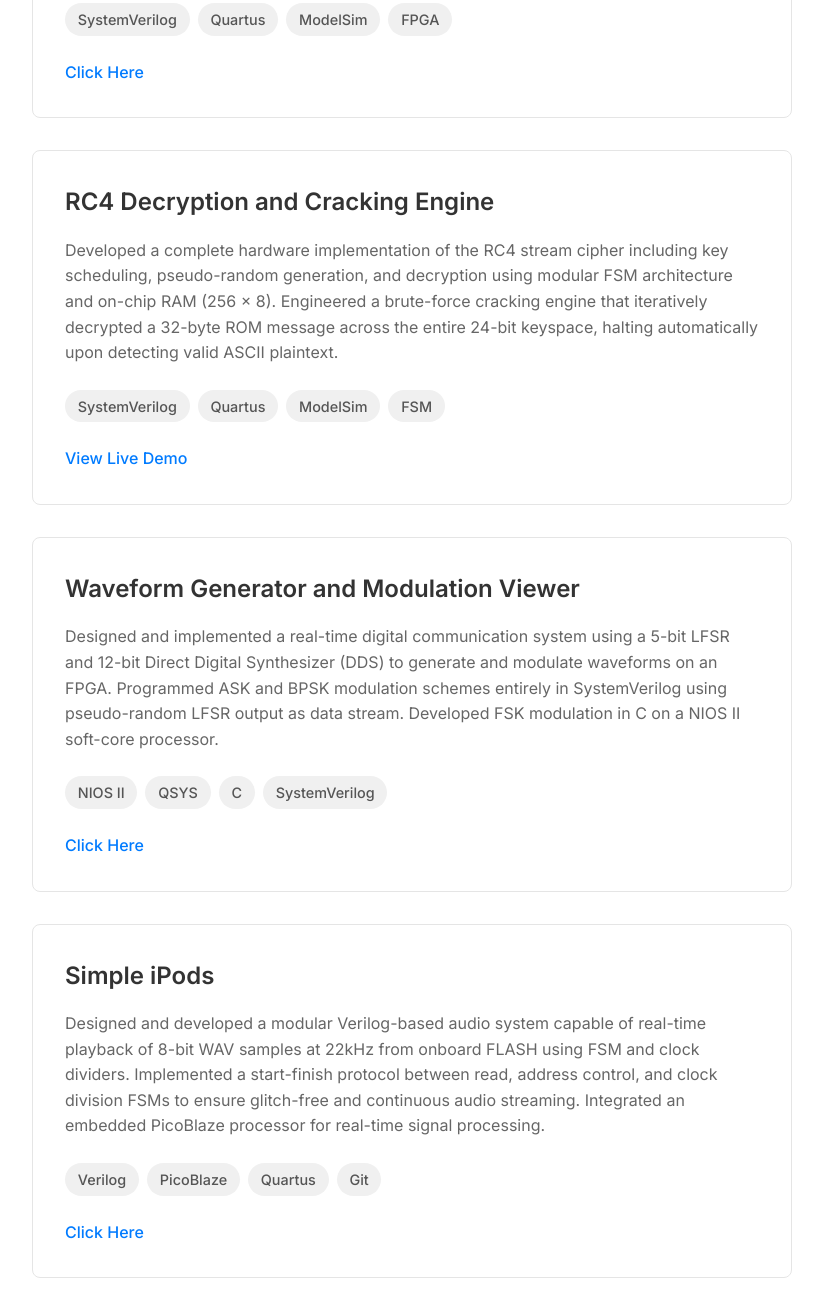
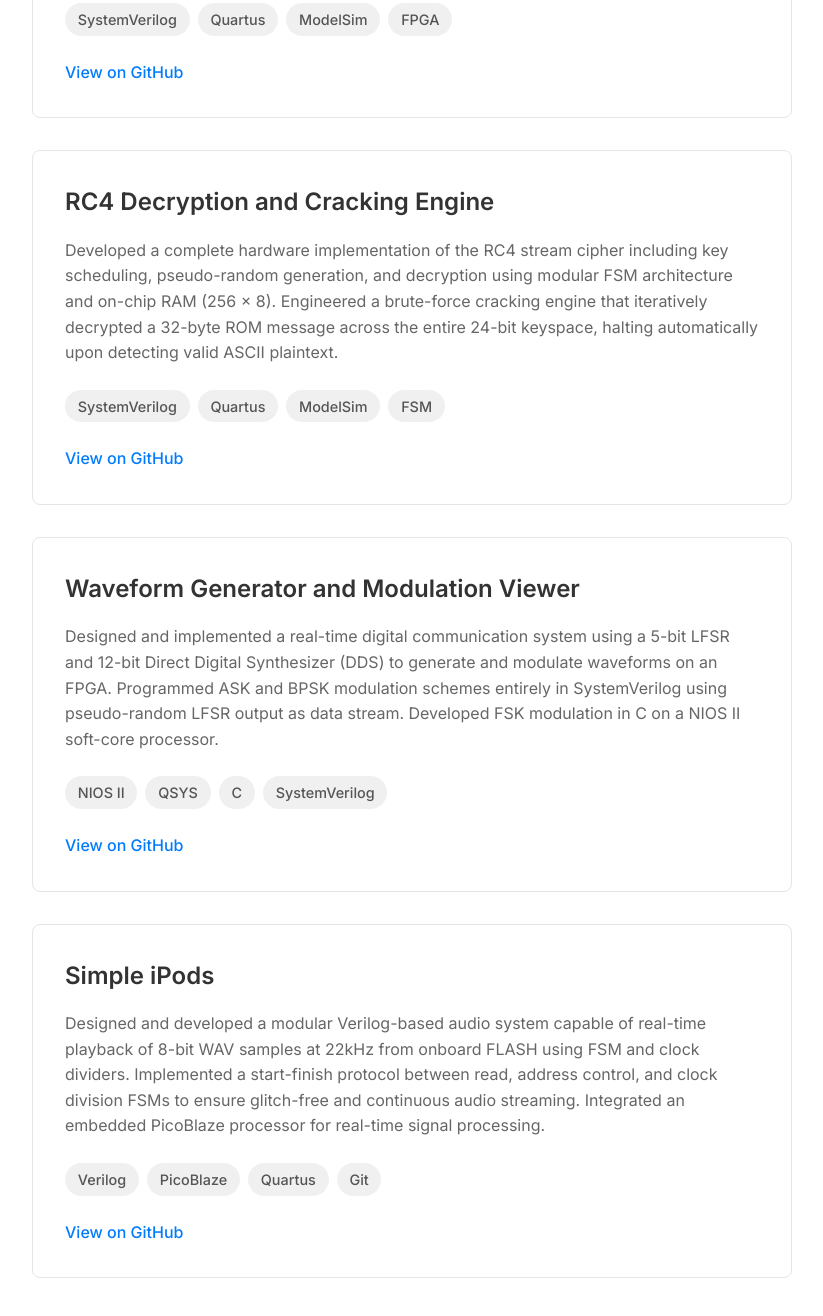
Before and after one commit to ecedaniel/personal-website, a plain HTML site: page index.html in a window 1280 px wide. Shown: the part 2926-4242 px from the top of the page, without its empty margins (228-1051 px from the left). Drawn offline with Linux system fonts and the light colour scheme.

Commit message:
Update index.html

```diff
--- a/index.html
+++ b/index.html
@@ -149,7 +149,7 @@
                         <span>FPGA</span>
                     </div>
                     <div class="project-links">
-                        <a href="#" class="project-link">Click Here</a>
+                        <a href="https://github.com/ecedaniel/ARM32-Pipelined-CPU" target="_blank" class="project-link">View on GitHub</a>
                     </div>
                 </div>
                 <div class="project-card">
@@ -162,7 +162,7 @@
                         <span>FSM</span>
                     </div>
                     <div class="project-links">
-                        <a href="https://github.com/ecedaniel/RC4-Decryption-and-Cracking-Engine" target="_blank" class="project-link">View Live Demo</a>
+                        <a href="https://github.com/ecedaniel/RC4-Decryption-and-Cracking-Engine" target="_blank" class="project-link">View on GitHub</a>
                     </div>
                 </div>
                 <div class="project-card">
@@ -175,7 +175,7 @@
                         <span>SystemVerilog</span>
                     </div>
                     <div class="project-links">
-                        <a href="#" class="project-link">Click Here</a>
+                        <a href="https://github.com/ecedaniel/CPEN311/tree/main/lab5" target="_blank" class="project-link">View on GitHub</a>
                     </div>
                 </div>
                 <div class="project-card">
@@ -188,7 +188,7 @@
                         <span>Git</span>
                     </div>
                     <div class="project-links">
-                        <a href="#" class="project-link">Click Here</a>
+                        <a href="https://github.com/ecedaniel/CPEN311/tree/main/lab2" target="_blank" class="project-link">View on GitHub</a>
                     </div>
                 </div>
             </div>
```
